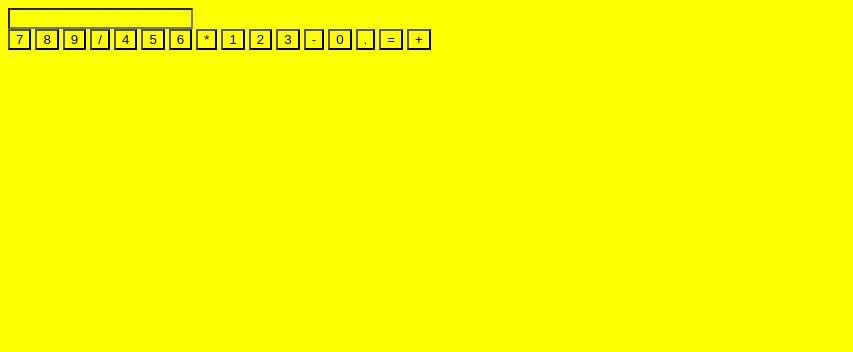
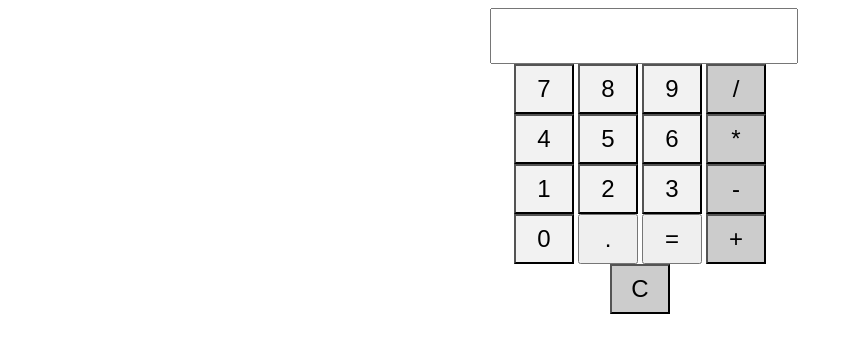
Before and after one commit to huzaifa1993/calculator, a plain HTML site: page index.html in a window 1280 px wide. Shown: the whole page, without its empty margins (0-853 px from the left). Drawn offline with Linux system fonts and the light colour scheme.

Commit message:
add style and add html button for clear functionality

```diff
--- a/index.html
+++ b/index.html
@@ -10,23 +10,24 @@
  <body>
    <div id="caculator">
       <input type="test"  id="screen-display"/>
-      <div id="buttons">
+      <div id="buttons-container">
          <button class="number">7</button>
          <button class="number">8</button>
          <button class="number">9</button>
-         <button class="opterator">/</button>
+         <button class="operator">/</button>
          <button class="number">4</button>
          <button class="number">5</button>
          <button class="number">6</button>
-         <button class="opterator">*</button>
+         <button class="operator">*</button>
          <button class="number">1</button>
          <button class="number">2</button>
          <button class="number">3</button>
-         <button class="opterator">-</button>
+         <button class="operator">-</button>
          <button class="number">0</button>
          <button>.</button>
          <button>=</button>
-         <button class="opterator">+</button>
+         <button class="operator">+</button>
+         <button class="operator">C</button>
 
 
       </div>
--- a/style.css
+++ b/style.css
@@ -1,3 +1,27 @@
-*{
-   background-color: yellow;
+#caculator{
+    width: 300px;
+    margin: 0 auto;
+    text-align: center;
 }
+
+#screen-display{
+    width: 100%;
+    height: 50px;
+    font-size: 1.5rem;
+}
+
+#buttons-container{
+    width: 100%;
+}
+
+#buttons-container button{
+    width: 20%;
+    height: 50px;
+    font-size: 1.5rem;
+}
+.number{
+    background-color: #f2f2f2;
+}
+.operator {
+    background-color: #ccc;
+}
```
